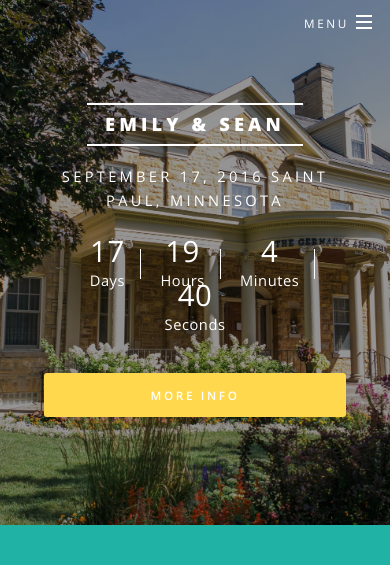
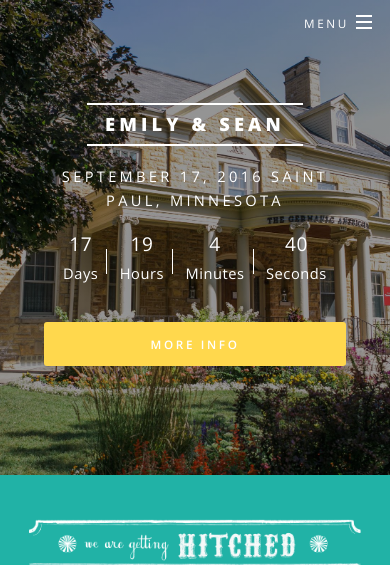
Before and after one commit to stobin111/weddin, a PHP site: page / in a window 390 px wide. Shown: the top 565 px of the page. Run offline with PHP 8.4, Linux system fonts and the light colour scheme.

Commit message:
mobile styles reception update

```diff
--- a/assets/css/main.css
+++ b/assets/css/main.css
@@ -3915,3 +3915,12 @@
 .wedPicsLink:hover img {
   opacity: .7;
 }
+
+@media screen and (max-width: 480px) {
+  #countdown > div {
+    padding: 8px;
+  }
+  #countdown > div > div:not(.smalltext) {
+    font-size: 1.3em;
+  }
+}
--- a/deets.php
+++ b/deets.php
@@ -50,7 +50,7 @@
 								  <div class="6u 12u$(medium)">
 								    <p>Germanic American Institute<br />
 301 Summit Ave, St Paul, MN 55102</p>
-                    <p>The reception will begin at 5:30pm at The Germanic American Institute in Saint Paul.</p>
+                    <p>The reception will begin at 5:00pm at The Germanic American Institute in Saint Paul.</p>
 								  </div>
 								  <div class="6u 12u$(medium)">
 								    <iframe src="https://www.google.com/maps/embed?pb=!1m18!1m12!1m3!1d2823.9584954225834!2d-93.11464528445987!3d44.944511679098156!2m3!1f0!2f0!3f0!3m2!1i1024!2i768!4f13.1!3m3!1m2!1s0x87f62abbf6c7e2c3%3A0x40d8f54028534321!2s301+Summit+Ave%2C+St+Paul%2C+MN+55102!5e0!3m2!1sen!2sus!4v1468948980962" width="100%" height="450" frameborder="0" style="border:0" allowfullscreen></iframe>
```
